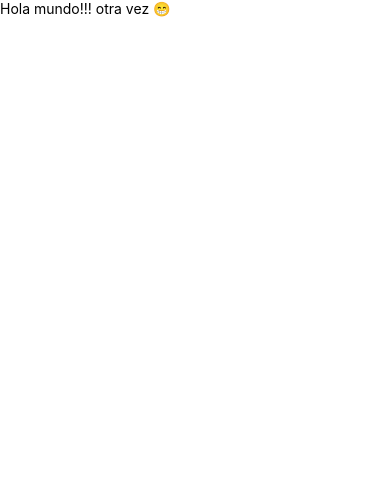
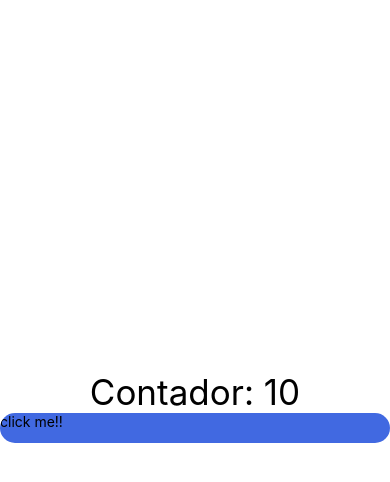
Before and after one commit to richard-allcca/React-Native-Concept, a React Native app: screen / in a window 390 px wide. Shown: the top 482 px of the page. Built offline with nearby package versions, Linux system fonts and the light colour scheme.

Commit message:
add component counter and saludo

```diff
--- a/App.tsx
+++ b/App.tsx
@@ -1,11 +1,11 @@
 import React from 'react';
-import {Text, View} from 'react-native';
+import CounterScreen from './src/screens/CounterScreen';
+// import SaludoScreen from './src/screens/SaludoScreen';
 
 const App = () => {
   return (
-    <View>
-      <Text>Hola mundo!!! otra vez 😁</Text>
-    </View>
+    // <SaludoScreen />;
+    <CounterScreen />
   );
 };
 
--- /dev/null
+++ b/src/screens/CounterScreen.tsx
@@ -0,0 +1,41 @@
+/* eslint-disable react-native/no-inline-styles */
+import React, {useState} from 'react';
+import {View, Text, TouchableOpacity} from 'react-native';
+
+const CounterScreen = () => {
+  const [count, setCount] = useState(10);
+
+  return (
+    <View
+      style={{
+        flex: 1,
+        // backgroundColor: '#4169e1',
+        justifyContent: 'center',
+        // alignItems: 'center',
+        paddingBottom: 30,
+      }}>
+      <Text
+        style={{
+          fontSize: 35,
+          textAlign: 'center',
+        }}>
+        Contador: {count}
+      </Text>
+      {/* <Button onPress={() => setCount(count + 5)} title="+5" />
+      <Button onPress={() => setCount(count - 5)} title="-5" /> */}
+      <TouchableOpacity onPress={() => setCount(count + 5)}>
+        <View
+          style={{
+            height: 30,
+            backgroundColor: '#4169e1',
+            borderRadius: 100,
+            overflow: 'hidden',
+          }}>
+          <Text>click me!!</Text>
+        </View>
+      </TouchableOpacity>
+    </View>
+  );
+};
+
+export default CounterScreen;
--- /dev/null
+++ b/src/screens/SaludoScreen.tsx
@@ -0,0 +1,24 @@
+/* eslint-disable react-native/no-inline-styles */
+import React from 'react';
+import {View, Text} from 'react-native';
+
+const SaludoScreen = () => {
+  let nombre = 'Richard';
+  return (
+    <View
+      style={{
+        flex: 1,
+        justifyContent: 'center',
+      }}>
+      <Text
+        style={{
+          fontSize: 45,
+          textAlign: 'center',
+        }}>
+        Hola mundo! otra vez {nombre} 😁
+      </Text>
+    </View>
+  );
+};
+
+export default SaludoScreen;
```
Also changed, not shown: .eslintrc.js, 1 other file (tests, documents, lock files or other folders).
